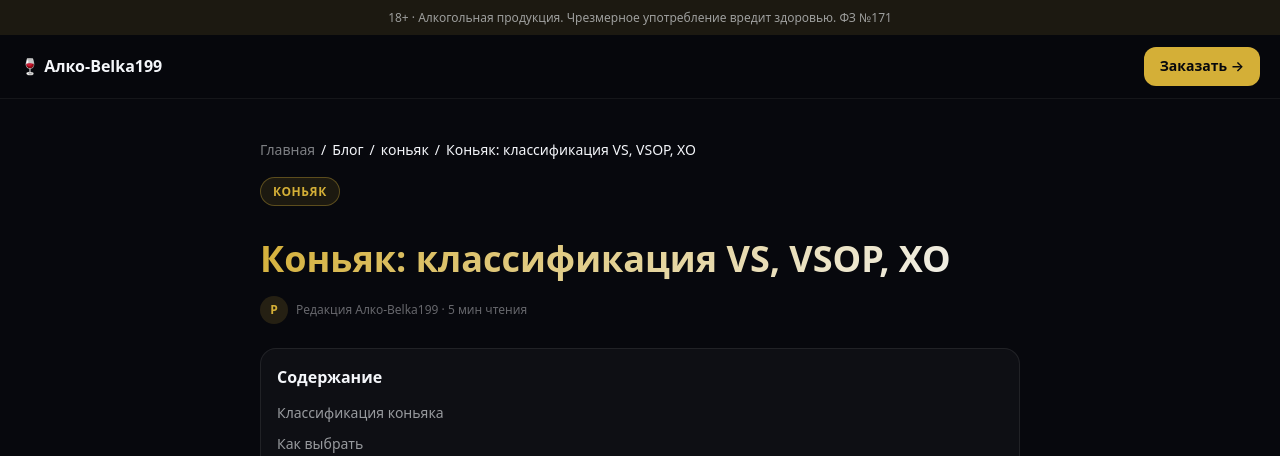
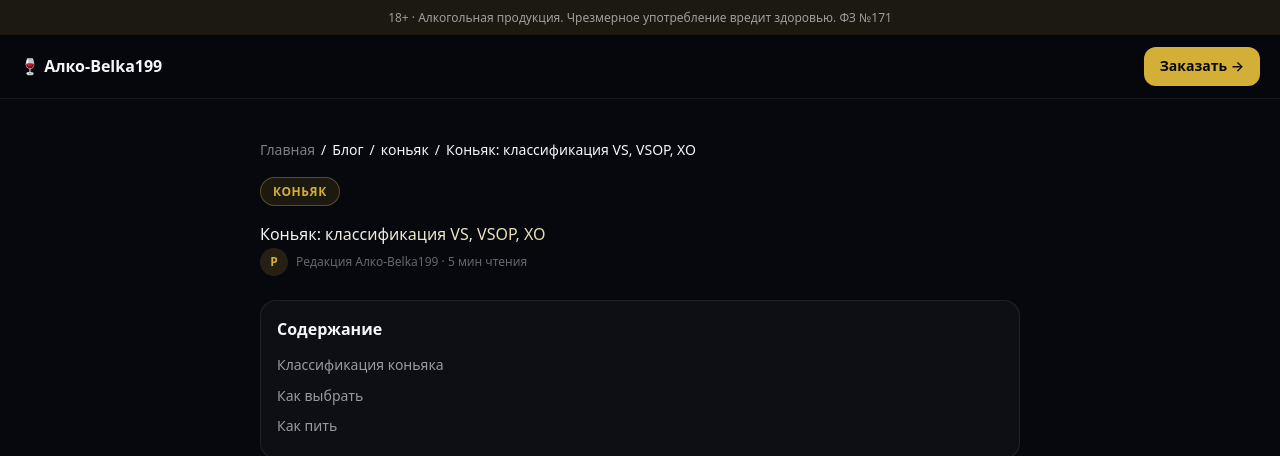
Before and after one commit to viktorotkin/fighter-blog-district, a plain HTML site: page article-3.html in a window 1280 px wide. Shown: the top 456 px of the page. Drawn offline with Linux system fonts and the light colour scheme.

Commit message:
Fix: h1-gold-gradient class

```diff
--- a/article-3.html
+++ b/article-3.html
@@ -105,7 +105,7 @@
 <div class="art-wrap">
 <div class="crumbs"><a href="https://viktorotkin.github.io/fighter-blog-district/">Главная</a> / <span>Блог</span> / <span>коньяк</span> / <span class="cur">Коньяк: классификация VS, VSOP, XO</span></div>
 <span class="badge-gold">КОНЬЯК</span>
-<h1 class="h1-gold">Коньяк: классификация VS, VSOP, XO</h1>
+<h1 class="h1-gold-gradient">Коньяк: классификация VS, VSOP, XO</h1>
 <div class="meta-row"><span class="meta-av">Р</span> Редакция Алко-Belka199 · 5 мин чтения</div>
 <div class="toc-box"><div class="toc-t">Содержание</div><div class="toc-i"><a href="#h2-vidy">Классификация коньяка</a></div><div class="toc-i"><a href="#h2-vybor">Как выбрать</a></div><div class="toc-i"><a href="#h2-pit">Как пить</a></div></div>
 <img class="hero-img" src="https://vlvc.ru/uploads/hero-default.png" alt="Коньяк: классификация VS, VSOP, XO">
```
